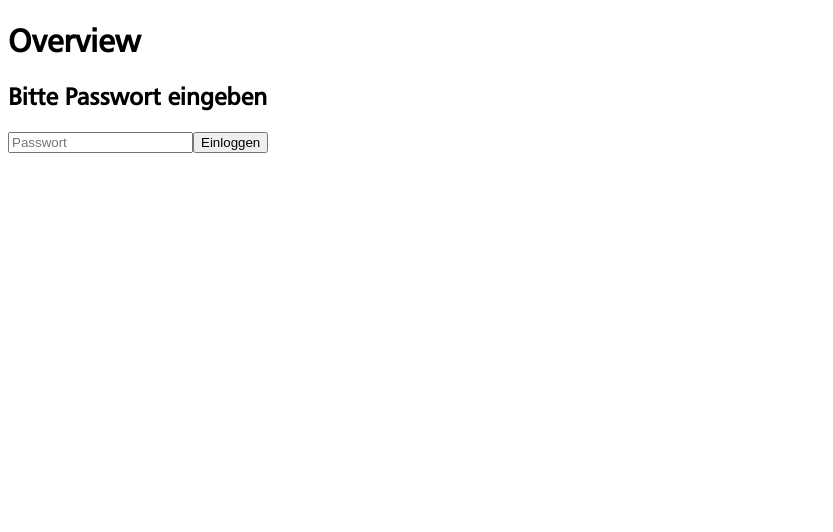
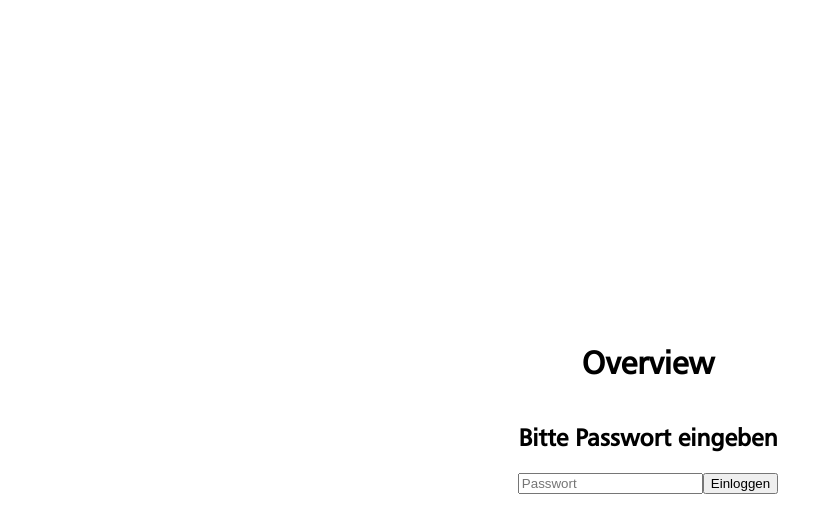
Before and after one commit to Herrmann-Apparatebau/contact-formular, a Next.js app: page /overview in a window 1280 px wide. Shown: the top 532 px of the page, without its empty margins (0-833 px from the left). Built offline with nearby package versions, Linux system fonts and the light colour scheme.

Commit message:
add styling

```diff
--- a/src/pages/overview/index.js
+++ b/src/pages/overview/index.js
@@ -104,7 +104,7 @@ ${user.phone}`;
 
   if (!isAuthenticated) {
     return (
-      <>
+      <ContentWrapper>
         <h1>Overview</h1>
         <h2>Bitte Passwort eingeben</h2>
         <form onSubmit={handlePasswordSubmit}>
@@ -117,7 +117,7 @@ ${user.phone}`;
           <button type="submit">Einloggen</button>
         </form>
         {error && <p style={{ color: "red" }}>{error}</p>}
-      </>
+      </ContentWrapper>
     );
   }
   if (isAuthenticated) {
```
